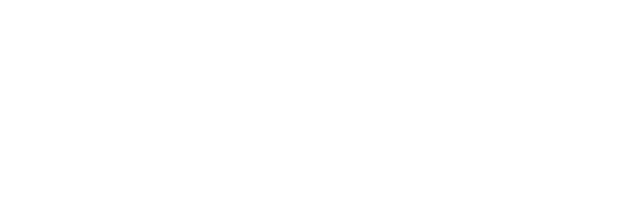
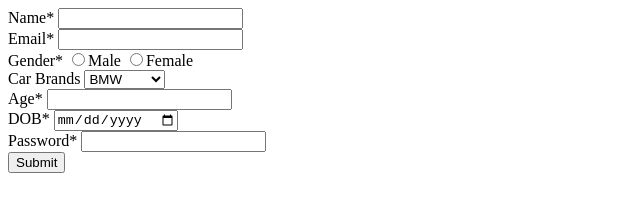
Before and after one commit to acciojob/signup-form-car-yash2700, a website: page main.html in a window 1280 px wide. Shown: the whole page, without its empty margins (0-640 px from the left). Drawn offline with Linux system fonts and the light colour scheme.

Commit message:
created a submission

```diff
--- a/main.html
+++ b/main.html
@@ -7,6 +7,40 @@
 </head>
 
 <body>
+	<form method="post" target="_blank">
+        <div><label for="name">Name*</label>
+        <input type="text" required id="name"></div>
+        <div><label for="email">Email*</label>
+        <input type="email" id="email" required></div>
+        <div>
+            <label for="gender">Gender*</label>
+            <input type="radio" id="gender" name="gender" required>Male
+            <input type="radio" id="gender" name="gender" required>Female
+        </div>
+        <div>
+            <label for="cars">Car Brands</label>
+            <select id="cars">
+                <option value="bmw">BMW</option>
+                <option value="audi">Audi</option>
+                <option value="mercedez">Mercedez</option>
+            </select>
+        </div>
+        <div>
+            <label for="carage">Age*</label>
+            <input type="number" id="carage" required min="0">
+        </div>
+        <div>
+            <label for="dop">DOB*</label>
+            <input type="date" required id="dop">
+        </div>
+        <div>
+            <label for="password">Password*</label>
+            <input type="password" required id="password">
+        </div>
+        <div>
+            <button type="submit" value="Submit">Submit
+        </div>
+    </form>
 	<!-- the entire body must be written by student -->
     <script type="text/javascript" src="./script.js">
 </script>
```
